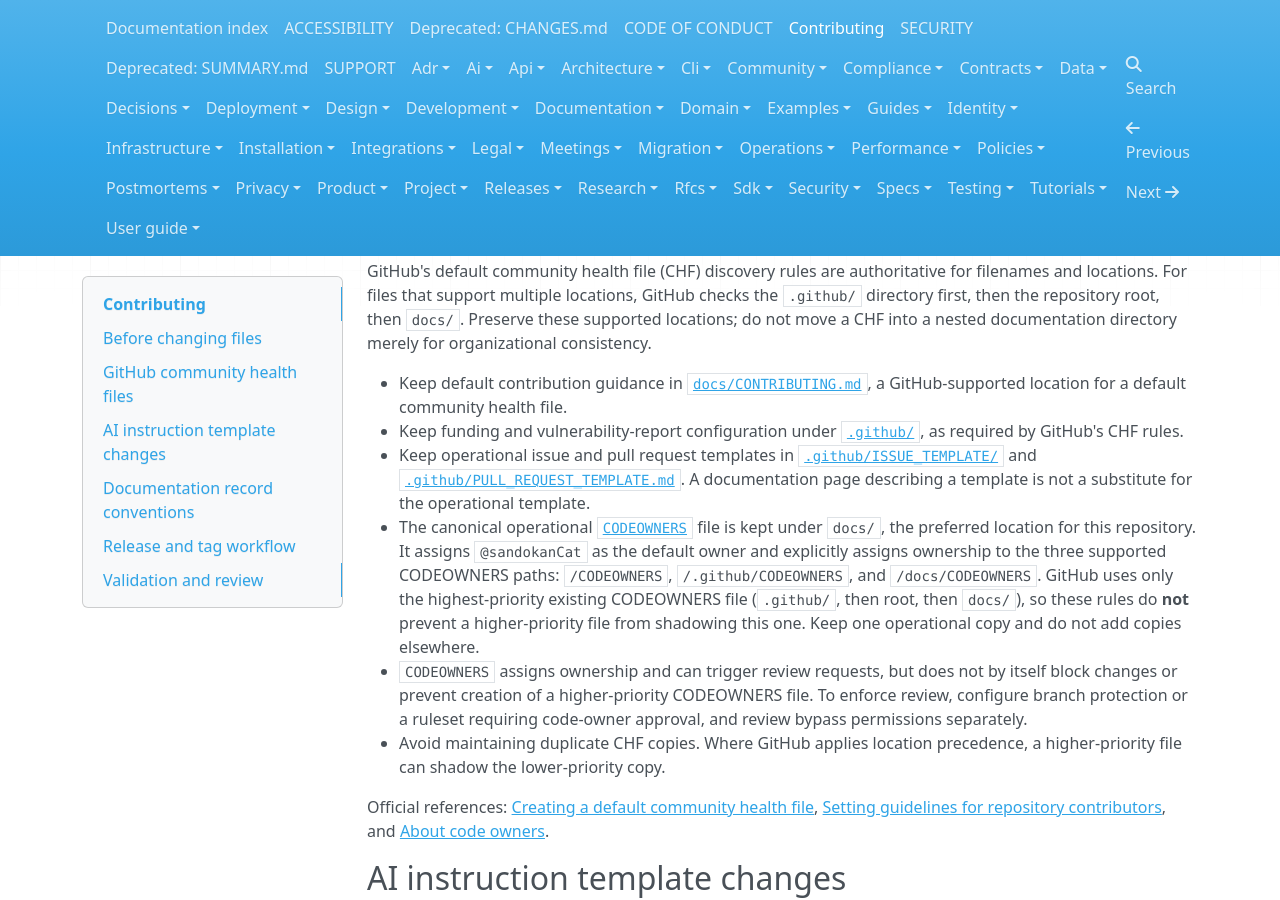
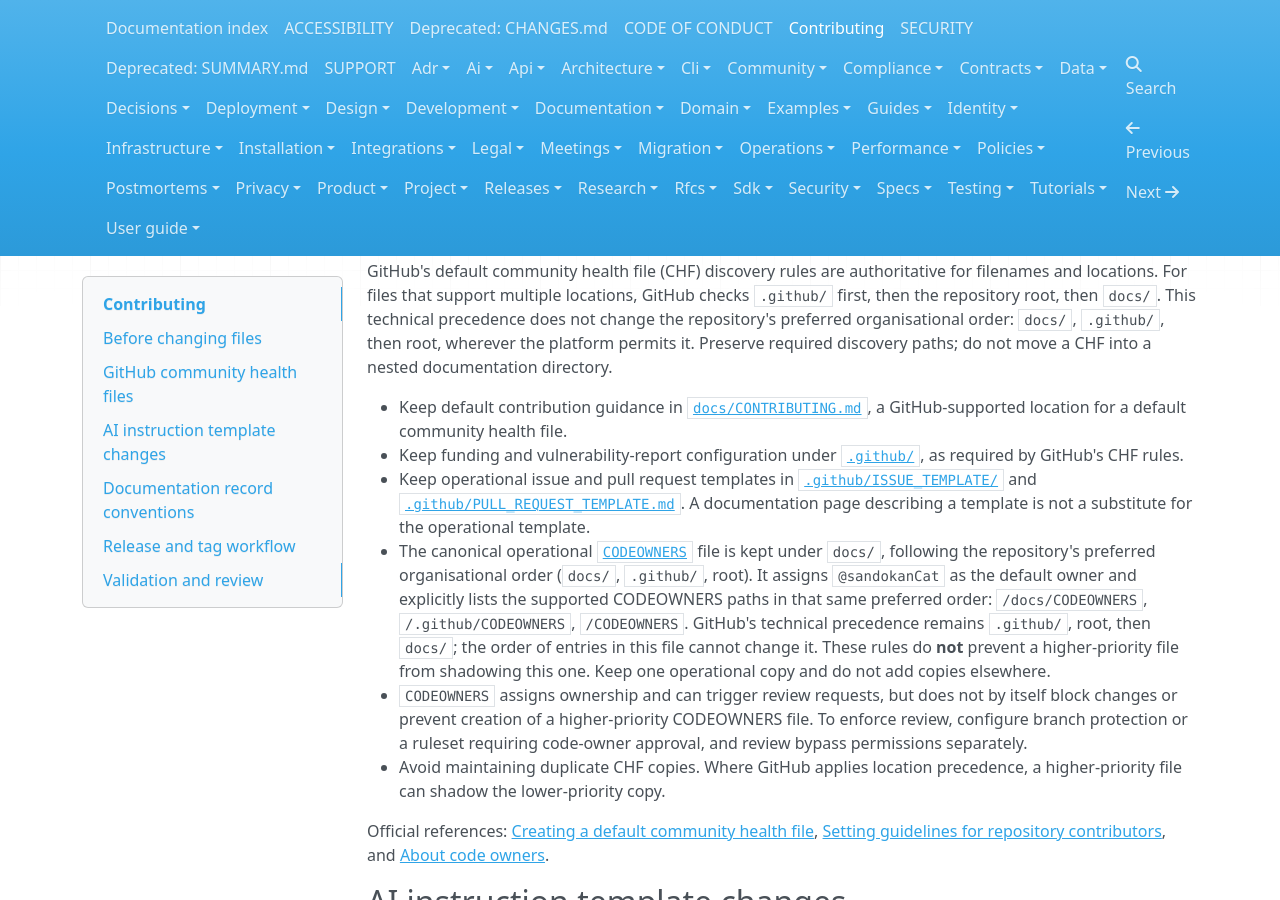
Before and after one commit to sandokanCat/.github, an MkDocs documentation site: the page built from docs/CONTRIBUTING.md, in a window 1280 px wide and 900 px high, scrolled down 464 px. Built offline with MkDocs 1.6.1, drawn with Linux system fonts in a browser that asks for light colours; nearby versions of some CDN libraries.

Commit message:
docs: align CODEOWNERS location preference

```diff
--- a/docs/CONTRIBUTING.md
+++ b/docs/CONTRIBUTING.md
@@ -11,12 +11,12 @@ This repository provides reusable GitHub community-health files, shared reposito
 
 ## GitHub community health files
 
-GitHub's default community health file (CHF) discovery rules are authoritative for filenames and locations. For files that support multiple locations, GitHub checks the `.github/` directory first, then the repository root, then `docs/`. Preserve these supported locations; do not move a CHF into a nested documentation directory merely for organizational consistency.
+GitHub's default community health file (CHF) discovery rules are authoritative for filenames and locations. For files that support multiple locations, GitHub checks `.github/` first, then the repository root, then `docs/`. This technical precedence does not change the repository's preferred organisational order: `docs/`, `.github/`, then root, wherever the platform permits it. Preserve required discovery paths; do not move a CHF into a nested documentation directory.
 
 - Keep default contribution guidance in [`docs/CONTRIBUTING.md`](./CONTRIBUTING.md), a GitHub-supported location for a default community health file.
 - Keep funding and vulnerability-report configuration under [`.github/`](../.github/), as required by GitHub's CHF rules.
 - Keep operational issue and pull request templates in [`.github/ISSUE_TEMPLATE/`](../.github/ISSUE_TEMPLATE/) and [`.github/PULL_REQUEST_TEMPLATE.md`](../.github/PULL_REQUEST_TEMPLATE.md). A documentation page describing a template is not a substitute for the operational template.
-- The canonical operational [`CODEOWNERS`](./CODEOWNERS) file is kept under `docs/`, the preferred location for this repository. It assigns `@sandokanCat` as the default owner and explicitly assigns ownership to the three supported CODEOWNERS paths: `/CODEOWNERS`, `/.github/CODEOWNERS`, and `/docs/CODEOWNERS`. GitHub uses only the highest-priority existing CODEOWNERS file (`.github/`, then root, then `docs/`), so these rules do **not** prevent a higher-priority file from shadowing this one. Keep one operational copy and do not add copies elsewhere.
+- The canonical operational [`CODEOWNERS`](./CODEOWNERS) file is kept under `docs/`, following the repository's preferred organisational order (`docs/`, `.github/`, root). It assigns `@sandokanCat` as the default owner and explicitly lists the supported CODEOWNERS paths in that same preferred order: `/docs/CODEOWNERS`, `/.github/CODEOWNERS`, `/CODEOWNERS`. GitHub's technical precedence remains `.github/`, root, then `docs/`; the order of entries in this file cannot change it. These rules do **not** prevent a higher-priority file from shadowing this one. Keep one operational copy and do not add copies elsewhere.
 - `CODEOWNERS` assigns ownership and can trigger review requests, but does not by itself block changes or prevent creation of a higher-priority CODEOWNERS file. To enforce review, configure branch protection or a ruleset requiring code-owner approval, and review bypass permissions separately.
 - Avoid maintaining duplicate CHF copies. Where GitHub applies location precedence, a higher-priority file can shadow the lower-priority copy.
 
```
